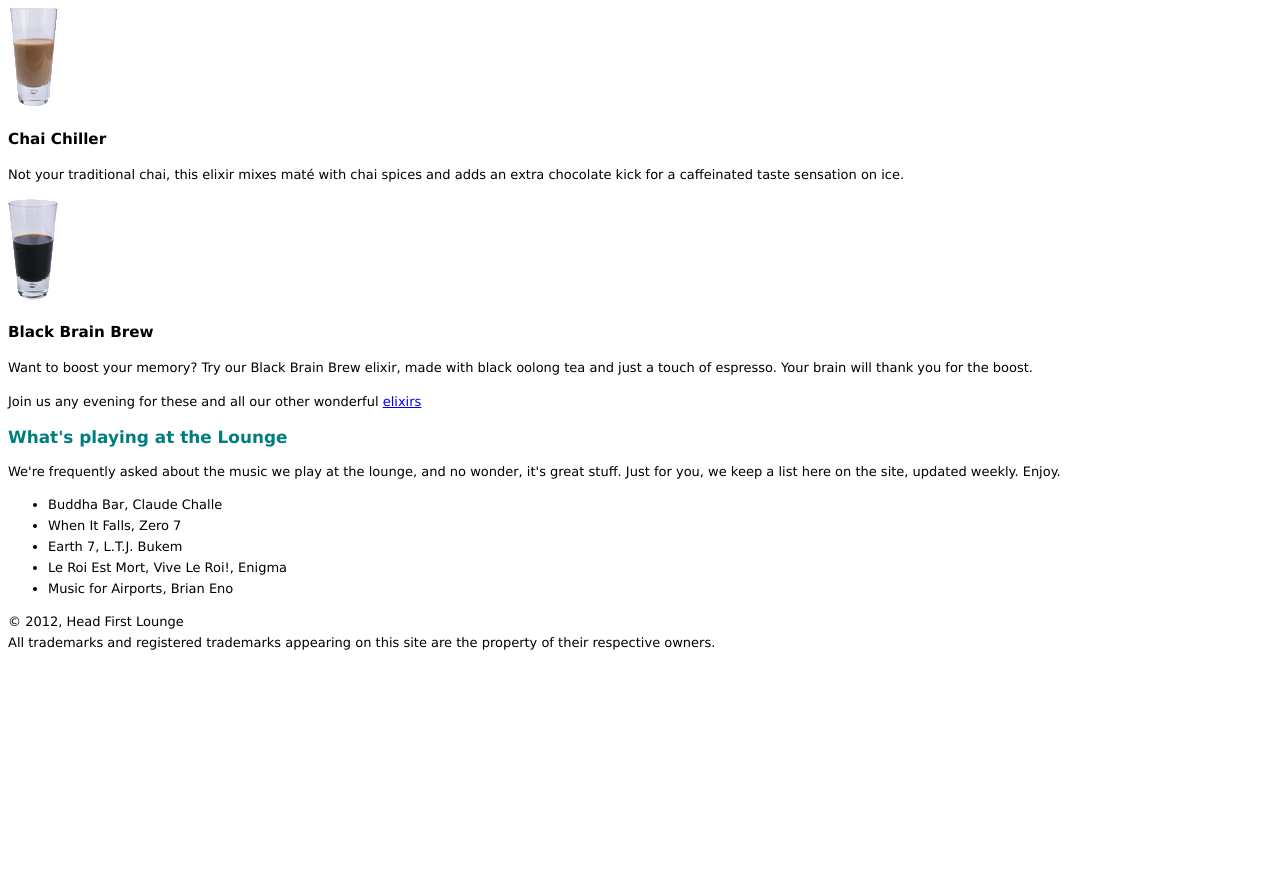
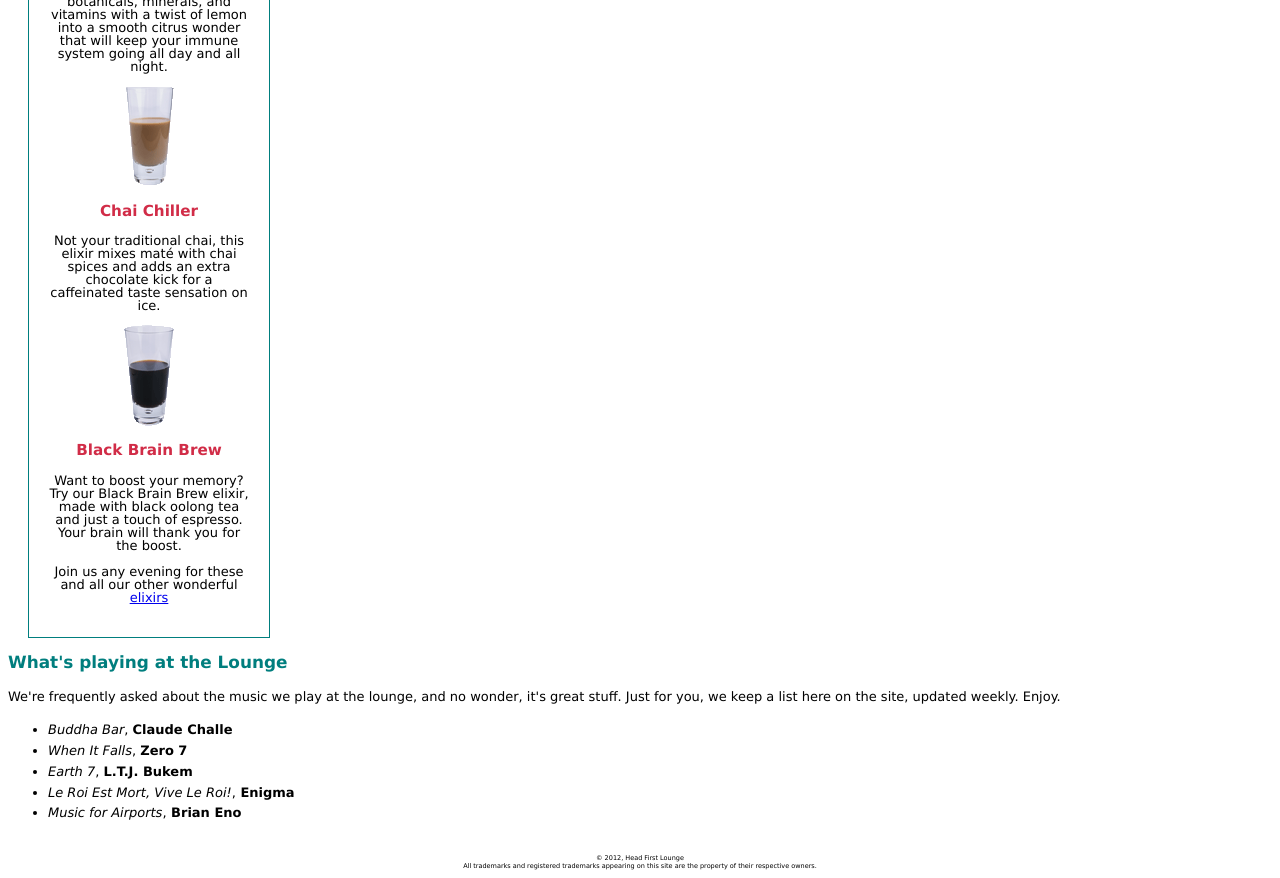
Before and after one commit to pirent/HTMLCSS, a plain HTML site: page lounge/lounge.html in a window 1280 px wide. Shown: the part 920-1798 px from the top of the page. Before the commit the page ends 1587 px from the top, so only its background shows below. Drawn offline with Linux system fonts and the light colour scheme.

Commit message:
Adding div and span for lounge

```diff
--- a/lounge/lounge.css
+++ b/lounge/lounge.css
@@ -33,17 +33,66 @@ p.raspberry {
     font-family: Georgia, "Times New Roman", Times, serif;
     font-style: italic;
     color: #444444;
-    border-color: white;
+
+    /* border-color: white;
     border-width: 1px;
-    border-style: dashed;
+    border-style: dashed; */
+
+    border: white 1px dashed;
+
     background-color: #a7cece;
+
     padding: 25px;
     padding-left: 80px;
     margin: 30px;
     margin-right: 250px;
+
     background-image: url(images/background.gif);
     background-repeat: no-repeat;
     background-position: top left;
+}
+
+#elixirs {
+    border-width: thin;
+    border-style: solid;
+    border-color: #007e7e;
+    width: 200px;
+
+    padding-right: 20px;
+    padding-bottom: 20px;
+    padding-left: 20px;
+
+    margin-left: 20px;
+
+    text-align: center;
+
+    line-height: 1;
+
+    background-image: url(images/cocktail.gif);
+    background-repeat: repeat-x;
+}
+
+#elixirs h2 {
+    color: black;
+}
+
+#elixirs h3 {
+    color: #d12c47;
+}
+
+#footer {
+    font-size: 50%;
+    text-align: center;
+    line-height: normal;
+    margin-top: 30px;
+}
+
+.cd {
+    font-style: italic;
+}
+
+.artist {
+    font-weight: bold;
 }
 
 /*  ===============================================
--- a/lounge/lounge.html
+++ b/lounge/lounge.html
@@ -30,6 +30,7 @@
             Now that you've experienced the lounge <em>virtually</em>, isn't it time to check us out <em>for real</em>? We're located right in the heart of Webville, and we've created some <a href="about/directions.html" title="Detailed Directions to the Lounge">detailed directions</a>	to get you here in record time. No reservations necessary; come and join us anytime.
         </p>
 
+        <div id="elixirs">
             <h2>Weekly Elixir Specials</h2>
             <p>
                 <img src="images/yellow.gif" alt="Lemon Breeze Elixir">
@@ -59,22 +60,25 @@
             Join us any evening for these and all our other wonderful
             <a href="beverages/elixir.html" title="Head First Lounge Elixirs"> elixirs</a>
             </p>
+        </div>
 
         <h2>What's playing at the Lounge</h2>
         <p>
             We're frequently asked about the music we play at the lounge, and no wonder, it's great stuff. Just for you, we keep a list here on the site, updated weekly. Enjoy.
         </p>
         <ul>
-            <li>Buddha Bar, Claude Challe</li>
-            <li>When It Falls, Zero 7</li>
-            <li>Earth 7, L.T.J. Bukem</li>
-            <li>Le Roi Est Mort, Vive Le Roi!, Enigma</li>
-            <li>Music for Airports, Brian Eno</li>
+            <li><span class="cd">Buddha Bar</span>, <span class="artist">Claude Challe</span></li>
+            <li><span class="cd">When It Falls</span>, <span class="artist">Zero 7</span></li>
+            <li><span class="cd">Earth 7</span>, <span class="artist">L.T.J. Bukem</span></li>
+            <li><span class="cd">Le Roi Est Mort, Vive Le Roi!</span>,<span class="artist"> Enigma</span></li>
+            <li><span class="cd">Music for Airports</span>,<span class="artist"> Brian Eno</span></li>
         </ul>
 
+        <div id="footer">
             <p>
                 &copy; 2012, Head First Lounge<br>
                 All trademarks and registered trademarks appearing on this site are the property of their respective owners.
             </p>
+        </div>
     </body>
 </html>
```
Also changed, not shown: lounge/images/cocktail.gif (added). Lines whose indentation alone changed are shown as unchanged.
